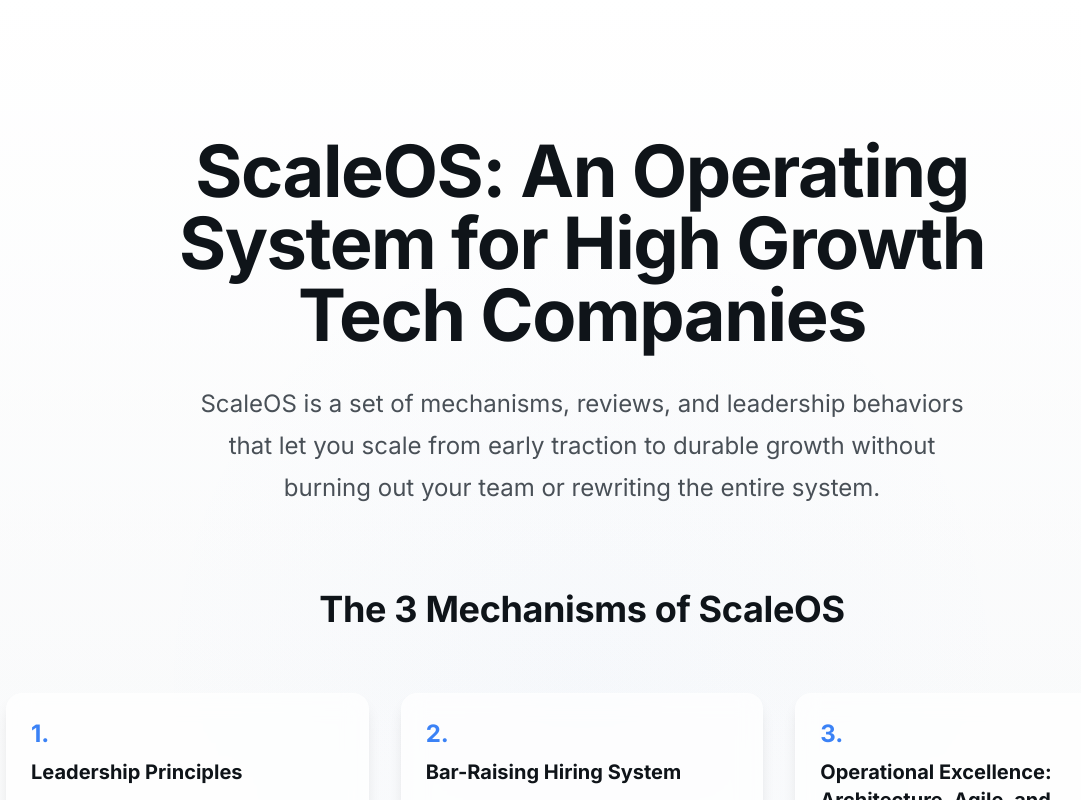
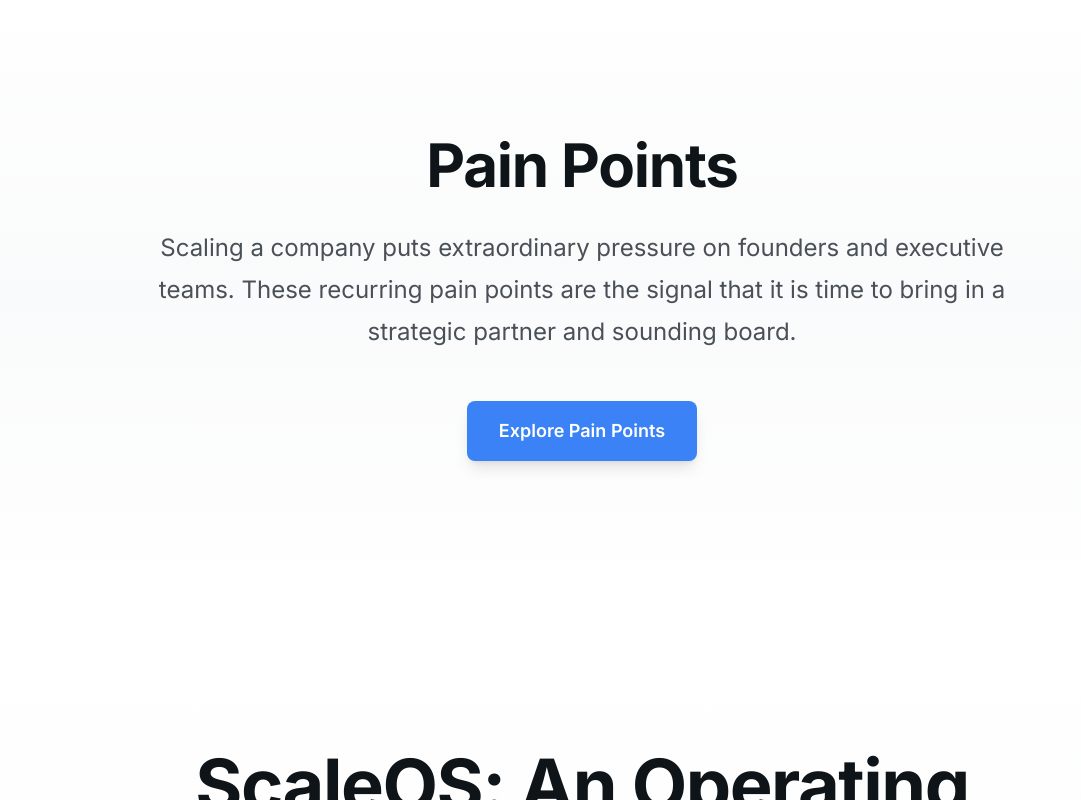
Before and after one commit to Afreshio/founder-assessment-tool, a React (Vite) app: page /scaleos in a window 1280 px wide. Shown: the part 1960-2760 px from the top of the page, without its empty margins (58-1139 px from the left). Built offline with nearby package versions, Linux system fonts and the light colour scheme.

Commit message:
Add Pain Points section to ScaleOS landing page

```diff
--- a/src/pages/ScaleOSLanding.tsx
+++ b/src/pages/ScaleOSLanding.tsx
@@ -300,6 +300,26 @@
                 </div>
               </Card>
             </div>
+          </div>
+        </div>
+      </Section>
+
+      {/* Pain Points Section */}
+      <Section id="pain-points" className="relative bg-gradient-to-b from-white via-charcoal-50/30 to-white overflow-hidden">
+        <div className="max-w-7xl mx-auto relative z-10">
+          <div className="text-center max-w-4xl mx-auto">
+            <h2 className="text-5xl md:text-6xl font-bold text-charcoal-900 mb-8 leading-tight tracking-tight" style={{ letterSpacing: '-0.02em' }}>
+              Pain Points
+            </h2>
+            <p className="text-xl md:text-2xl text-charcoal-700 leading-relaxed mb-12" style={{ lineHeight: '1.75' }}>
+              Scaling a company puts extraordinary pressure on founders and executive teams. These recurring pain points are the signal that it is time to bring in a strategic partner and sounding board.
+            </p>
+            <Button
+              onClick={() => navigate('/pain-points')}
+              size="lg"
+            >
+              Explore Pain Points
+            </Button>
           </div>
         </div>
       </Section>
--- a/src/pages/ScaleOSLandingTest.tsx
+++ b/src/pages/ScaleOSLandingTest.tsx
@@ -327,6 +327,26 @@
                 </div>
               </Card>
             </div>
+          </div>
+        </div>
+      </Section>
+
+      {/* Pain Points Section */}
+      <Section id="pain-points" className="relative bg-gradient-to-b from-white via-charcoal-50/30 to-white overflow-hidden">
+        <div className="max-w-7xl mx-auto relative z-10">
+          <div className="text-center max-w-4xl mx-auto">
+            <h2 className="text-5xl md:text-6xl font-bold text-charcoal-900 mb-8 leading-tight tracking-tight" style={{ letterSpacing: '-0.02em' }}>
+              Pain Points
+            </h2>
+            <p className="text-xl md:text-2xl text-charcoal-700 leading-relaxed mb-12" style={{ lineHeight: '1.75' }}>
+              Scaling a company puts extraordinary pressure on founders and executive teams. These recurring pain points are the signal that it is time to bring in a strategic partner and sounding board.
+            </p>
+            <Button
+              onClick={() => navigate('/pain-points')}
+              size="lg"
+            >
+              Explore Pain Points
+            </Button>
           </div>
         </div>
       </Section>
```
